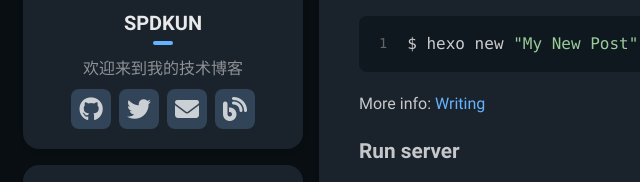
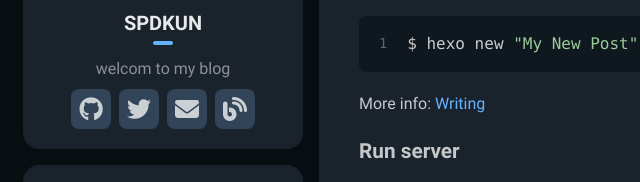
Before and after one commit to SPDKUN/SPDKUN.github.io, a plain HTML site: page index.html in a window 1280 px wide. Shown: the part 711-893 px from the top of the page, 17-657 px from the left. Drawn offline with Linux system fonts and the light colour scheme.

Commit message:
Site updated: YYYY-10-2025年10月11日 14:54:21

```diff
--- a/index.html
+++ b/index.html
@@ -123,7 +123,7 @@
     <div class="info">
       <div class="username">SPDKUN </div>
       <div class="dot"></div>
-      <div class="subtitle">欢迎来到我的技术博客 </div>
+      <div class="subtitle">welcom to my blog </div>
       <div class="link-list">
 
           <a class="link-btn" target="_blank" rel="noopener" href="https://github.com/SPDKUN" title="GitHub"><i class="fa-brands fa-github"></i></a>
```
Also changed, not shown: 2025/10/11/hello-world/index.html (+1 -1 lines), about/index.html (+1 -1 lines), archives/2025/10/index.html (+1 -1 lines), archives/2025/index.html (+1 -1 lines), archives/index.html (+1 -1 lines).
